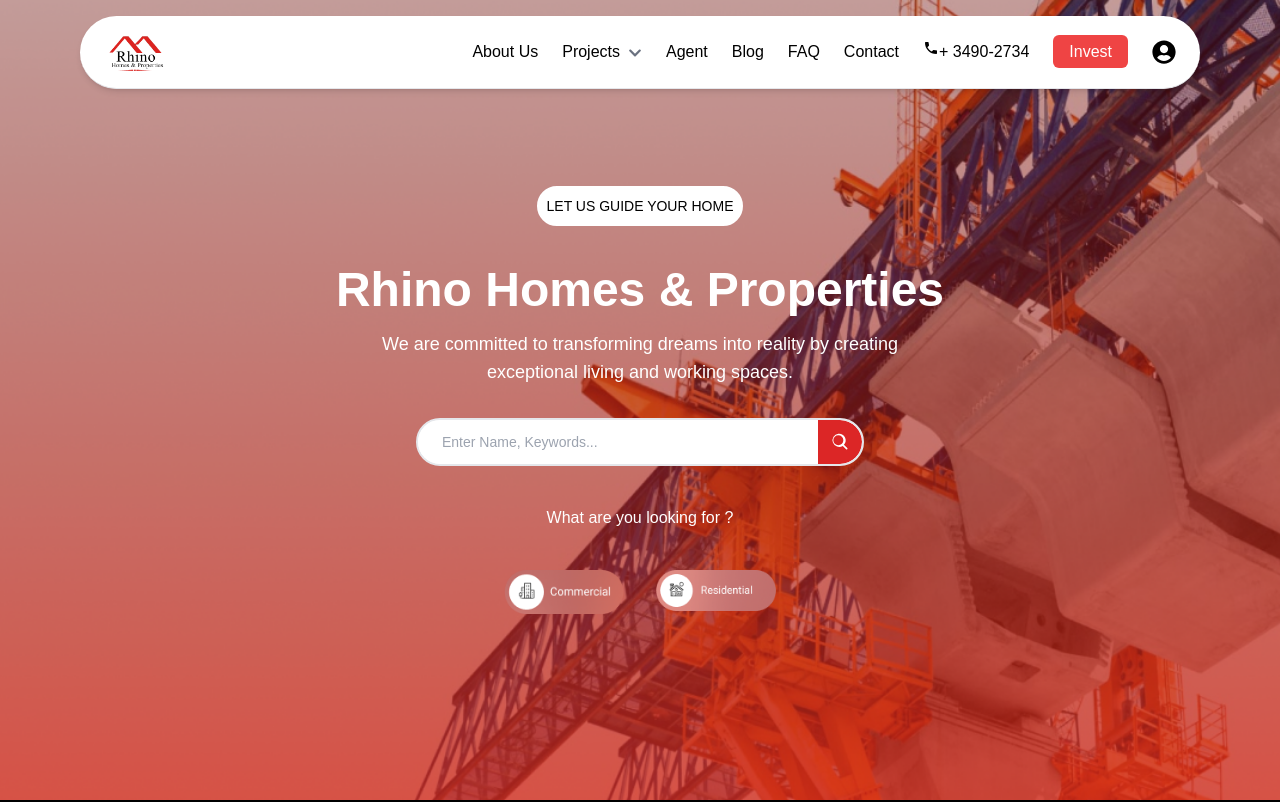
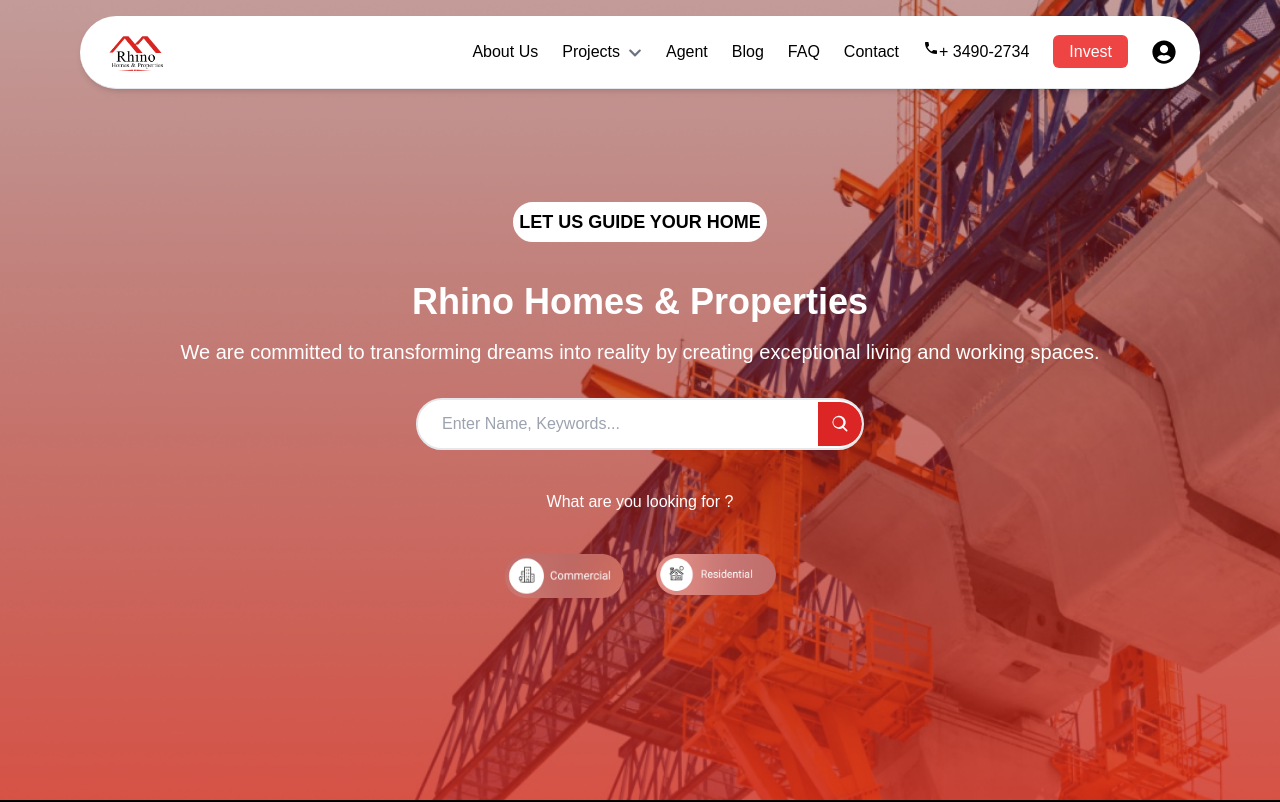
Before and after one commit to Ritephase1/rhp-website-fe, a Next.js app: page / in a window 1280 px wide. Shown: the top 802 px of the page. Built offline with nearby package versions, Linux system fonts and the light colour scheme.

Commit message:
Fix Hero Component

```diff
--- a/src/components/Hero.js
+++ b/src/components/Hero.js
@@ -13,25 +13,27 @@ export default function Hero() {
         <Navigation />
       </div>
 
-      <div className="bg-white text-black p-2 rounded-full border-2 border-white mb-10">
-        <p className="text-sm">LET US GUIDE YOUR HOME</p>
+      <div className="bg-white text-black p-1 rounded-full border-2 border-white mb-10">
+        <small className="text-sm  font-bold md:text-lg">
+          LET US GUIDE YOUR HOME
+        </small>
       </div>
 
       {/* Hero Content */}
-      <h1 className="text-5xl md:text-5xl font-bold text-white mb-4">
+      <h1 className="text-2xl md:text-4xl font-bold text-white mb-4">
         Rhino Homes & Properties
       </h1>
-      <p className="text-xl md:text-lg text-white max-w-xl mx-auto mb-8">
+      <p className="text-sm w-[80%] md:text-xl text-white mx-auto mb-8">
         We are committed to transforming dreams into reality by creating
         exceptional living and working spaces.
       </p>
 
       {/* Search Bar */}
-      <div className="flex items-center max-w-md w-full border-2 rounded-full overflow-hidden bg-white mx-auto">
+      <div className="flex items-center w-[90%] max-w-md border-2 rounded-full overflow-hidden bg-white mx-auto">
         <input
           type="text"
           placeholder="Enter Name, Keywords..."
-          className="flex-1 px-6 py-3 text-gray-800 text-sm outline-none rounded-l-full"
+          className="flex-1 px-6 py-3 text-gray-800text-sm outline-none rounded-l-full"
         />
         <button className="bg-red-600 p-3 rounded-r-full flex items-center justify-center">
           <svg
```
